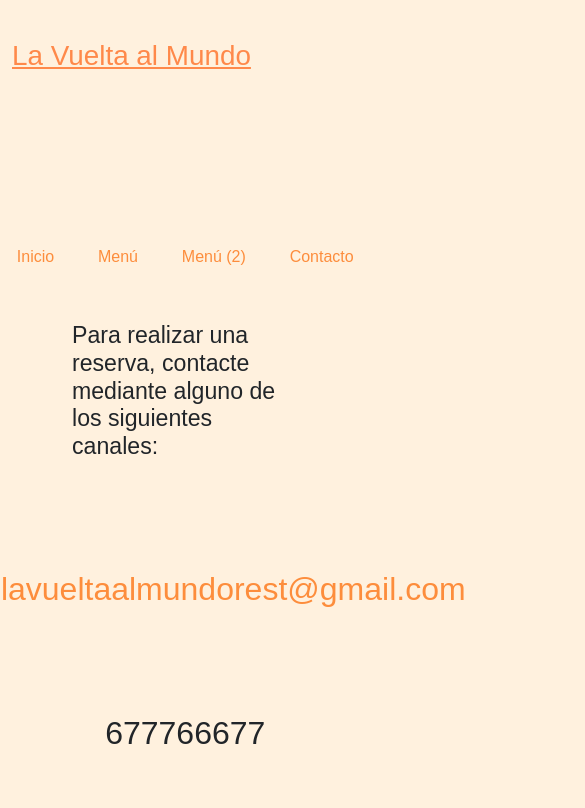
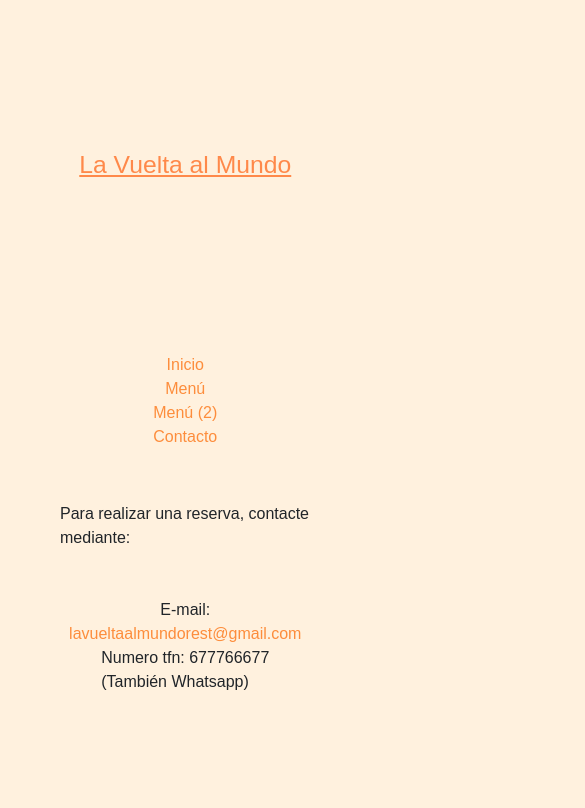
Before and after one commit to MR-ant1/Proyecto-Carta-Restaurante, a plain HTML site: page pages/contacto.html in a window 390 px wide. Shown: the top 808 px of the page, 585 px wide, since content can reach past the window. Drawn offline with nearby package versions, Linux system fonts and the light colour scheme.

Commit message:
arreglado fallo de responsive en contacto. Diseño y funciones finalizadas. Se comienza README

```diff
--- a/css/styles.css
+++ b/css/styles.css
@@ -110,11 +110,10 @@ body {
    flex-direction: column;
    justify-content: center;
    align-items: center;
-    font-size: 2em;
-    margin: 1.5em;
 }
 .info {
    display: flex;
+   flex-direction:column;
    justify-content: center;
    align-items: center;
    margin: 3em;
@@ -126,3 +125,21 @@ a {
 .fillingcontact {
   height: 10em;
 }
+.email {
+   display: flex;
+   flex-direction: column;
+   justify-self: center;
+   align-items: center;
+}
+.telephone {
+   display: flex;
+   flex-direction: column;
+   justify-self: center;
+   align-items: center;
+}
+.navcontact {
+   display: flex;
+   flex-direction: column;
+   justify-content:center;
+   align-items: center;
+}
--- a/pages/contacto.html
+++ b/pages/contacto.html
@@ -11,15 +11,15 @@
 <body>
 
     <div class="container-fluid">
-        <div class="row title">
-            <div class="col-12 col-md-6 col-lg-3 ">
-                <h1>La Vuelta al Mundo</h1>
+        <div class="row">
+            <div class="col-12 col-md-6 col-lg-3 title">
+                <h2>La Vuelta al Mundo</h2>
             </div>
         </div>
         <div class="row fillingcontact"></div>
             <div class="row">
-                <div class="col-12 col-md-6 col-lg-3">
-                    <ul class="nav">
+                <div class="col-12 col-md-6 col-lg-3 ">
+                    <ul class="nav navcontact">
                             <li class="nav-item">
                             <a href="../index.html">Inicio</a></li>
                             <li class="nav-item">
@@ -32,14 +32,14 @@
                 </div>
             </div>
         <div class="row info">
-            <h3>Para realizar una reserva, contacte mediante alguno de los siguientes canales:</h3>
+            Para realizar una reserva, contacte mediante:
         </div>
-        <div class="row ">
-            <div class="col contactdata">
-                <a href="demomentonohaycorreo">lavueltaalmundorest@gmail.com</a>
+        <div class="row contactdata">
+            <div class="col email">
+                E-mail: <a href="demomentonohaycorreo">lavueltaalmundorest@gmail.com</a>
             </div>
-            <div class="col contactdata">
-                677766677
+            <div class="col telephone">
+                Numero tfn: 677766677 <br> (También Whatsapp)
             </div>
         </div>
     </div>
```
Lines whose indentation alone changed are shown as unchanged.
